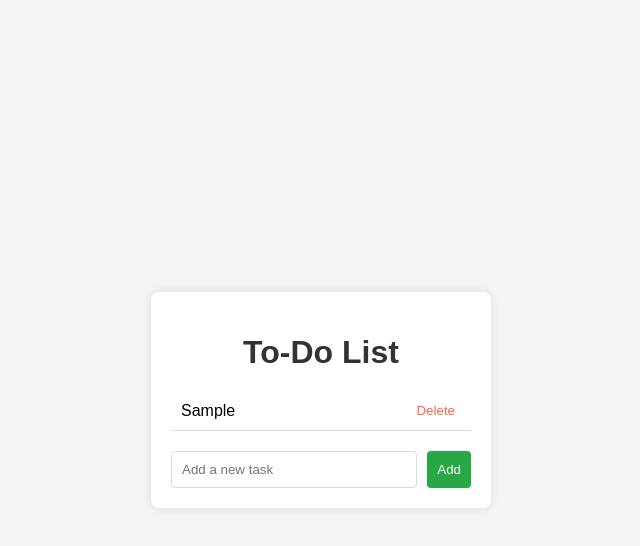
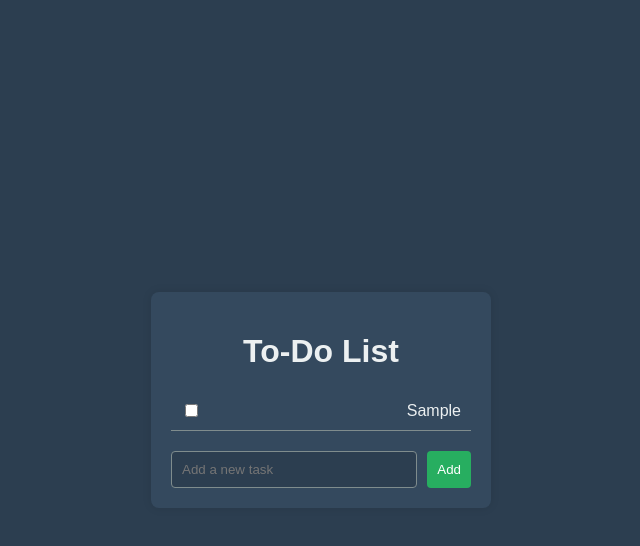
Before and after one commit to Nived-13/to-do, a plain HTML site: page index.html in a window 1280 px wide. Both pictures are taken after typing "Sample" into the empty fields and a click on the button "Add". Shown: the whole page, without its empty margins (319-959 px from the left). Drawn offline with nearby package versions, Linux system fonts and the light colour scheme.

Commit message:
Update index.html

```diff
--- a/index.html
+++ b/index.html
@@ -7,7 +7,8 @@
     <style>
         body {
             font-family: Arial, sans-serif;
-            background-color: #f4f4f4;
+            background-color: #2c3e50; /* Darker background */
+            color: #ecf0f1; /* Light text color */
             display: flex;
             justify-content: center;
             align-items: center;
@@ -15,7 +16,7 @@
             margin: 0;
         }
         .container {
-            background: white;
+            background: #34495e; /* Darker container background */
             padding: 20px;
             border-radius: 8px;
             box-shadow: 0 0 10px rgba(0, 0, 0, 0.1);
@@ -23,7 +24,7 @@
         }
         h1 {
             text-align: center;
-            color: #333;
+            color: #ecf0f1;
         }
         .todo-list {
             list-style: none;
@@ -34,20 +35,14 @@
             justify-content: space-between;
             align-items: center;
             padding: 10px;
-            border-bottom: 1px solid #ddd;
+            border-bottom: 1px solid #7f8c8d;
         }
         .todo-item.completed {
             text-decoration: line-through;
-            color: #888;
+            color: #95a5a6;
         }
-        .todo-item button {
-            background: none;
-            border: none;
-            color: #ff6347;
-            cursor: pointer;
-        }
-        .todo-item button:hover {
-            color: #ff4500;
+        .todo-item input[type="checkbox"] {
+            margin-right: 10px;
         }
         .add-todo {
             display: flex;
@@ -57,13 +52,15 @@
         .add-todo input {
             flex: 1;
             padding: 10px;
-            border: 1px solid #ddd;
+            border: 1px solid #7f8c8d;
             border-radius: 4px;
+            background-color: #2c3e50;
+            color: #ecf0f1;
         }
         .add-todo button {
             padding: 10px;
             border: none;
-            background-color: #28a745;
+            background-color: #27ae60;
             color: white;
             border-radius: 4px;
             cursor: pointer;
@@ -111,8 +108,12 @@
                     <ul className="todo-list">
                         {todos.map((todo, index) => (
                             <li key={index} className={`todo-item ${todo.completed ? "completed" : ""}`}>
-                                <span onClick={() => toggleTodo(index)}>{todo.text}</span>
-                                <button onClick={() => deleteTodo(index)}>Delete</button>
+                                <input
+                                    type="checkbox"
+                                    checked={todo.completed}
+                                    onChange={() => toggleTodo(index)}
+                                />
+                                <span>{todo.text}</span>
                             </li>
                         ))}
                     </ul>
```
